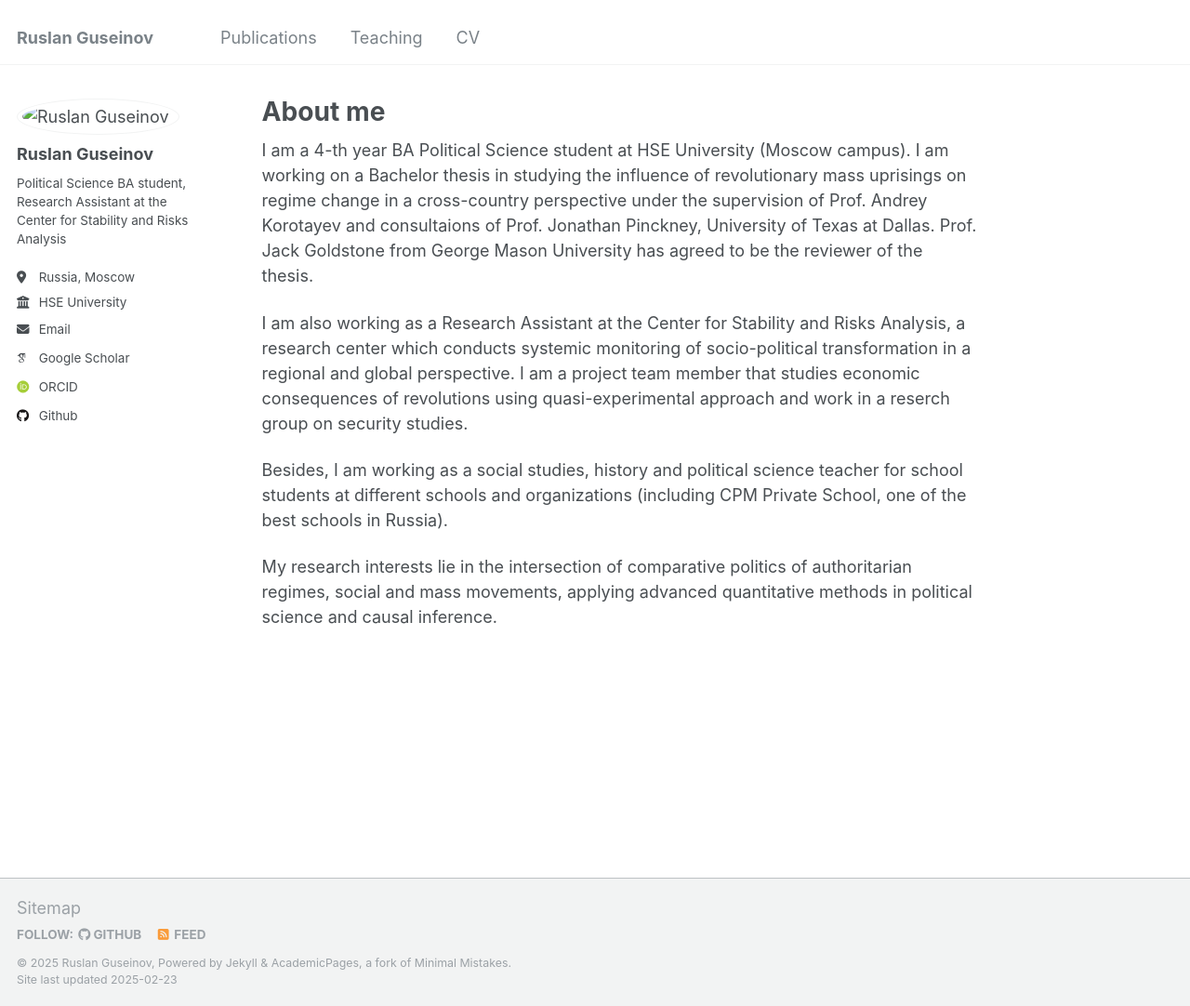
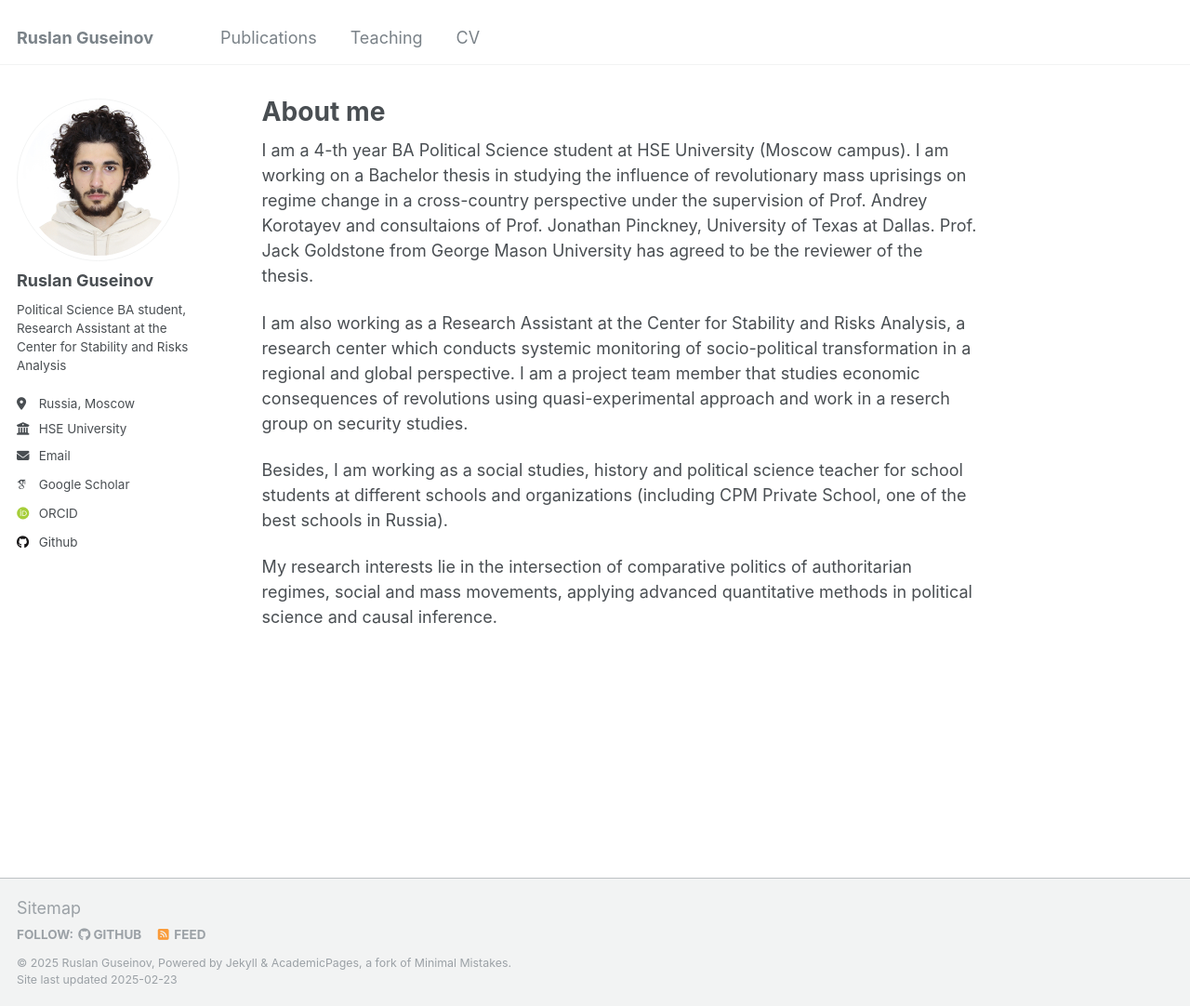
Before and after one commit to rguseinov/rguseinov.github.io, a Jekyll site: the page built from _pages/about.md, in a window 1280 px wide and 1082 px high. Shown: the whole window at 93% size. Built offline with Jekyll 4.4.1, drawn with Linux system fonts in a browser that asks for light colours; some web fonts are replaced.

Commit message:
Update _config.yml

```diff
--- a/_config.yml
+++ b/_config.yml
@@ -21,7 +21,7 @@ repository               : "academicpages/rguseinov.github.io"
 #               Additional customization can be done by editing /_includes/author-profile.html
 author:
   # Biographic information
-  avatar           : "images/profile_2.png"
+  avatar           : "profile_2.png"
   name             : "Ruslan Guseinov"
   pronouns         : # example: "she/her"
   bio              : "Political Science BA student, Research Assistant at the Center for Stability and Risks Analysis"
```
